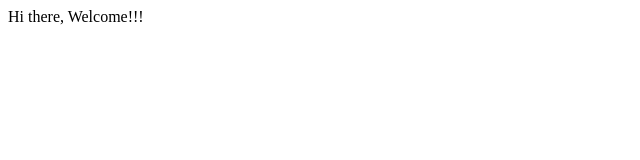
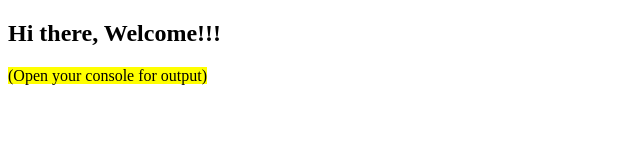
Before and after one commit to samiksha12/football_betting_app, a plain HTML site: page index.html in a window 1280 px wide. Shown: the whole page, without its empty margins (0-640 px from the left). Drawn offline with Linux system fonts and the light colour scheme.

Commit message:
changes in index.html

```diff
--- a/index.html
+++ b/index.html
@@ -10,6 +10,8 @@
     <script src="weekIII_assignmentIII.js"></script>
 </head>
 <body>
-    Hi there, Welcome!!!
+    <div>
+    <h2>Hi there, Welcome!!!</h2><mark>(Open your console for output)</mark>
+    </div>
 </body>
 </html>
```
